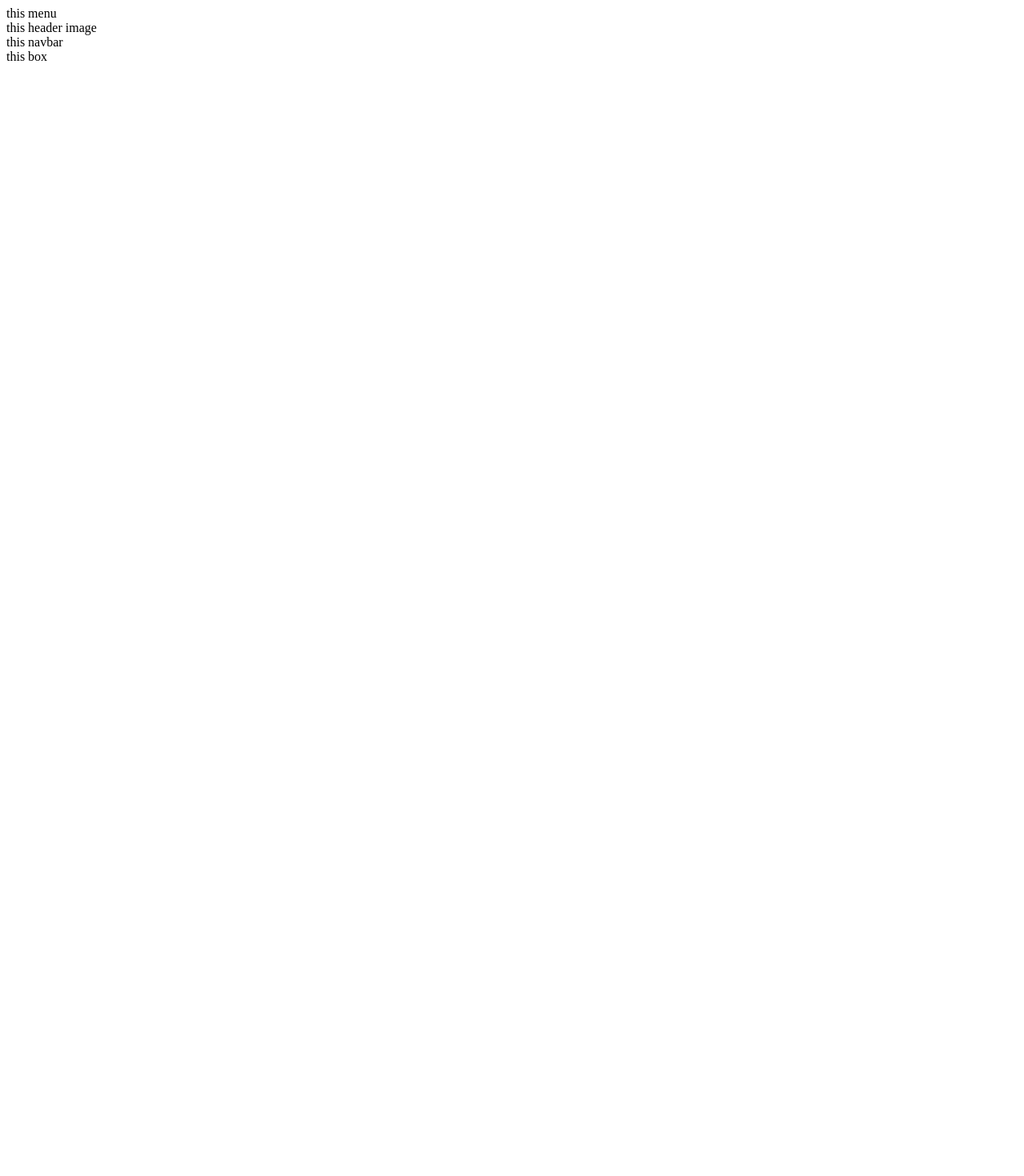
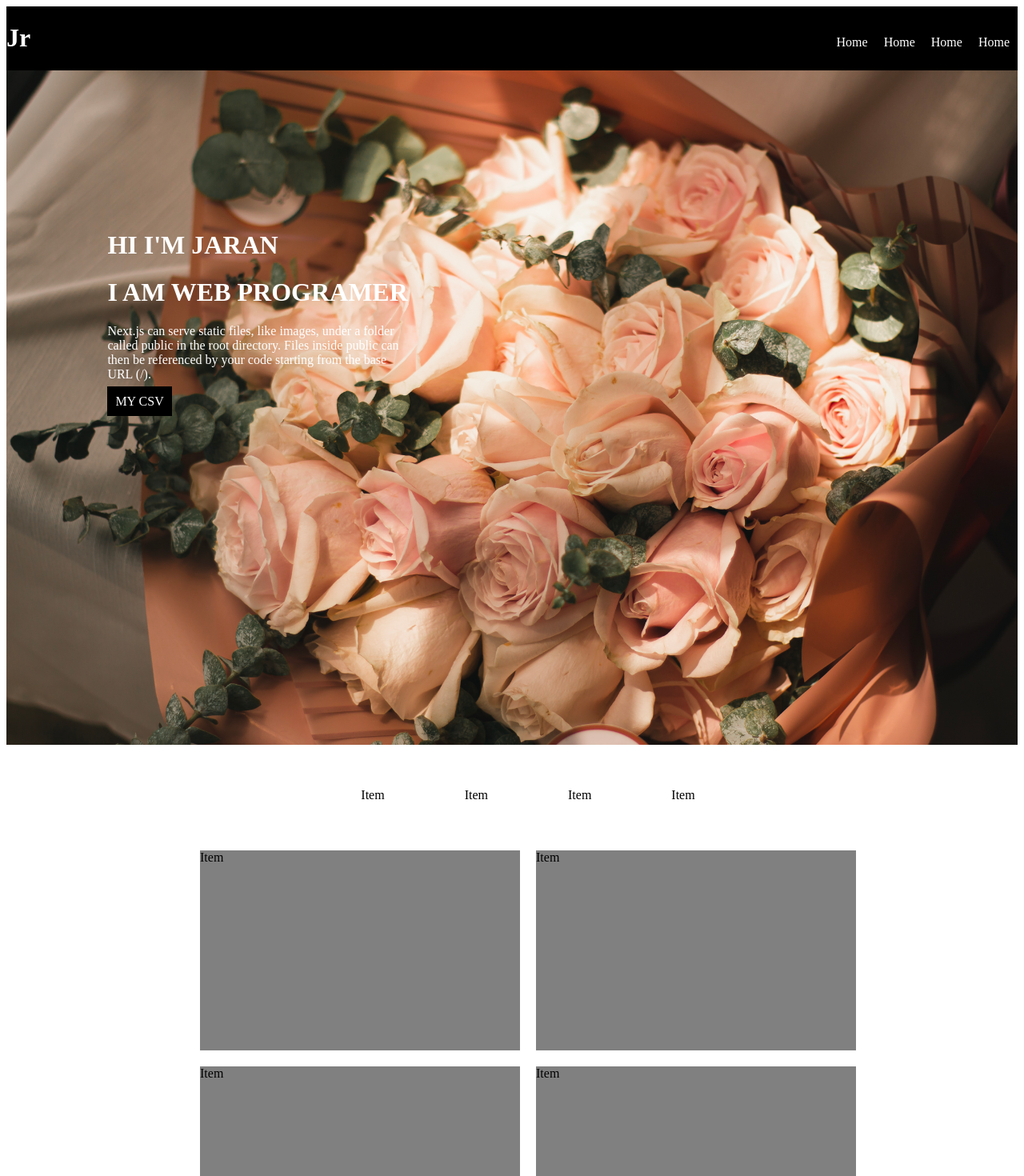
Before and after one commit to jarangit/Jr-Portfolio, a Next.js app: page / in a window 1280 px wide. Shown: the top 1470 px of the page at 80% size. Before the commit the page ends 800 px from the top, so only its background shows below. Built offline with nearby package versions, Linux system fonts and the light colour scheme.

Commit message:
fix index page

```diff
--- a/Component/Box/BoxItemHomePage.js
+++ b/Component/Box/BoxItemHomePage.js
@@ -1,10 +1,50 @@
+import Link from "next/link"
+import styled from 'styled-components'
+
+const BoxItem = styled.div`
+    margin-bottom: 10px;
+    ul{
+        display: flex;
+        flex-wrap: wrap;
+        justify-content: center;
+        li{
+            margin: 10px;
+            background: gray;
+            list-style: none;
+            width: 400px;
+            height: 250px;
+            a{
+                color: black;
+                text-decoration: none;
+            }
+        }
+    }
+`
+
 const BoxItemHomePage = () => {
     return(
-        <div>
-            <div>
-                this box
-            </div>
-        </div>
+        <BoxItem>
+            <ul>
+                <li>
+                    <Link href = '/' ><a>Item</a></Link>
+                </li>
+                <li>
+                    <Link href = '/' ><a>Item</a></Link>
+                </li>
+                <li>
+                    <Link href = '/' ><a>Item</a></Link>
+                </li>
+                <li>
+                    <Link href = '/' ><a>Item</a></Link>
+                </li>
+                <li>
+                    <Link href = '/' ><a>Item</a></Link>
+                </li>
+                <li>
+                    <Link href = '/' ><a>Item</a></Link>
+                </li>
+            </ul>
+        </BoxItem>
     )
 }
 
--- a/Component/Layout/Header.js
+++ b/Component/Layout/Header.js
@@ -1,8 +1,42 @@
+import styled from 'styled-components'
+import Link from 'next/link'
+
+const Container = styled.div`
+    position: relative;
+    text-align: center;
+    color: white;
+`
+const Text = styled.div`
+    width: 30%;
+    position: absolute;
+    bottom: 50%;
+    left: 10%;
+    text-align: left;
+    a{
+        text-decoration: none;
+        background: black;
+        padding: 10px;
+        color: white;
+        :hover{
+            background: white;
+            color: black;
+        }
+    }
+`
+
 const Header = () => {
     return(
-        <div>
-            <div>this header image</div>
-        </div>
+        <Container>
+            <Text>
+                <h1>HI I'M JARAN</h1>
+                <h1>I AM WEB PROGRAMER</h1>
+                <p>Next.js can serve static files, like images, under a folder called public in the root directory. Files inside public can then be referenced by your code starting from the base URL (/).</p>
+                <Link href = '/' >
+                    <a> MY CSV </a>
+                </Link>
+            </Text>
+            <img src="/Image/Header.jpg" width='100%'/>
+        </Container>
     )
 }
 
--- a/Component/Layout/Menu.js
+++ b/Component/Layout/Menu.js
@@ -1,8 +1,50 @@
+import Link from "next/link"
+import styled from 'styled-components'
+
+const MenuItem = styled.div`
+    display:flex;
+    justify-content: space-between;
+    align-items: baseline;
+    background: black;
+    a{
+        text-decoration: none;
+        color: white;
+    }
+    ul{
+        display: flex;
+        li{
+            list-style: none;
+            padding: 0 10px;
+        }
+    }
+`
 const Menu = () => {
     return(
-        <div>
-            this menu
-        </div>
+        <MenuItem>
+          <div>
+              <Link href = '/'>
+                <a>
+                    <h1> Jr </h1>
+                </a>
+              </Link>
+          </div>
+          <div>
+            <ul>
+                    <li>
+                        <Link href = '/' ><a>Home</a></Link>
+                    </li>
+                    <li>
+                        <Link href = '/' ><a>Home</a></Link>
+                    </li>
+                    <li>
+                        <Link href = '/' ><a>Home</a></Link>
+                    </li>
+                    <li>
+                        <Link href = '/' ><a>Home</a></Link>
+                    </li>
+                </ul>
+          </div>
+        </MenuItem>
     )
 }
 
--- a/Component/Layout/Navbar.js
+++ b/Component/Layout/Navbar.js
@@ -1,8 +1,43 @@
+import Link from "next/link"
+import styled from 'styled-components'
+
+const NavbarItem = styled.div`
+    margin: 50px 0 ;
+    ul{
+        display: flex;
+        justify-content: center;
+        li{
+            list-style: none;
+            a{
+                color: black;
+                text-decoration: none;
+                padding: 0 50px;
+                :hover{
+                    color: gray;
+                }
+            }
+        }
+    }
+`
+
 const Navbar = () => {
     return(
-        <div>
-            <div>this navbar</div>
-        </div>
+        <NavbarItem>
+            <ul>
+                <li>
+                    <Link href = '/' ><a>Item</a></Link>
+                </li>
+                <li>
+                    <Link href = '/' ><a>Item</a></Link>
+                </li>
+                <li>
+                    <Link href = '/' ><a>Item</a></Link>
+                </li>
+                <li>
+                    <Link href = '/' ><a>Item</a></Link>
+                </li>
+            </ul>
+        </NavbarItem>
     )
 }
 
--- a/package.json
+++ b/package.json
@@ -10,6 +10,7 @@
   "dependencies": {
     "next": "9.4.2",
     "react": "16.13.1",
-    "react-dom": "16.13.1"
+    "react-dom": "16.13.1",
+    "styled-components": "^5.1.1"
   }
 }
--- a/pages/index.js
+++ b/pages/index.js
@@ -2,11 +2,10 @@ import Link from 'next/link'
 import Layout from '../Component/Layout/Layout'
 import BoxItemHomePage from '../Component/Box/BoxItemHomePage'
 
-
 const Index = () => {
   return(
     <Layout>
-       <BoxItemHomePage/>
+     <BoxItemHomePage/>
     </Layout>
   )
 }
```
Also changed, not shown: public/Image/Header.JPG (added), 1 other file (tests, documents, lock files or other folders).
